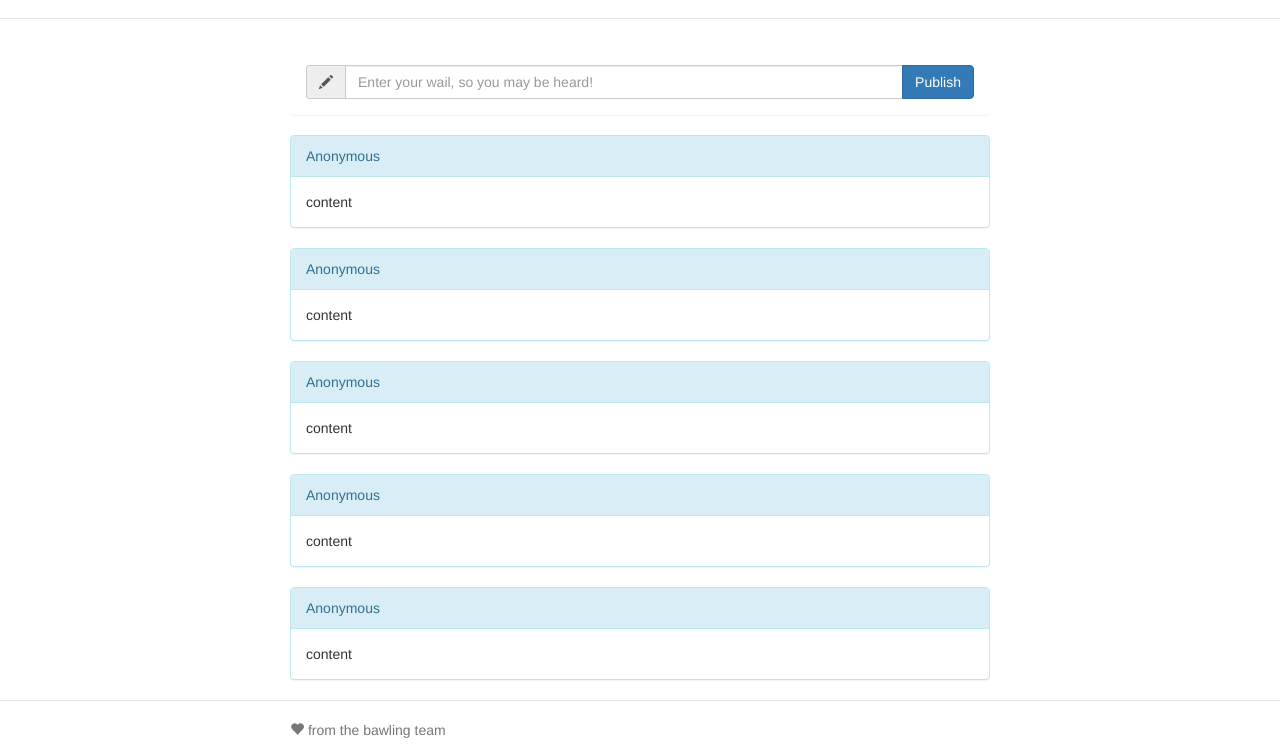
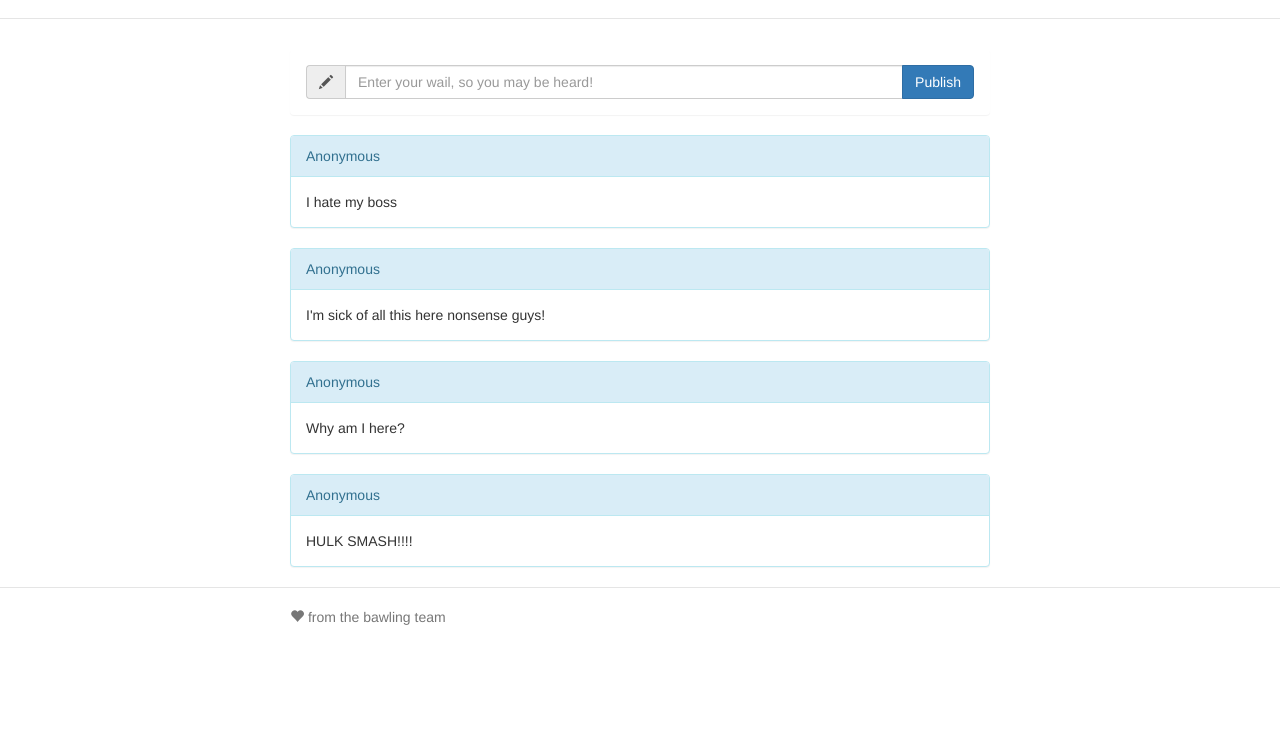
Before and after one commit to Modulus/WailerGui, a website: page app/index.html in a window 1280 px wide. Shown: the part 54-804 px from the top of the page. Drawn offline with nearby package versions, Linux system fonts and the light colour scheme; some packages are replaced by stand-ins of ours; files that its build step writes are made by us from their sources.

Commit message:
fake data added

```diff
--- a/app/scripts/controllers/main.js
+++ b/app/scripts/controllers/main.js
@@ -11,4 +11,9 @@ angular.module('wailerGuiApp')
   .controller('MainCtrl', function ($scope) {
     $scope.newWail = "";
     $scope.wails = [];
+
+    function init(){
+      $scope.wails = ["I hate my boss", "I'm sick of all this here nonsense guys!", "Why am I here?", "HULK SMASH!!!!"];
+    }
+    init();
   });
--- a/app/views/main.html
+++ b/app/views/main.html
@@ -12,29 +12,10 @@
   </div>
 </div>
 
-<div id="wails">
+<div id="wails" ng-repeat="wail in wails">
   <div class="panel panel-info">
     <div class="panel-heading">Anonymous</div>
-    <div class="panel-body">content</div>
-  </div>
-
-  <div class="panel panel-info">
-    <div class="panel-heading">Anonymous</div>
-    <div class="panel-body">content</div>
-  </div>
-
-  <div class="panel panel-info">
-    <div class="panel-heading">Anonymous</div>
-    <div class="panel-body">content</div>
-  </div>
-  <div class="panel panel-info">
-    <div class="panel-heading">Anonymous</div>
-    <div class="panel-body">content</div>
-  </div>
-
-  <div class="panel panel-info">
-    <div class="panel-heading">Anonymous</div>
-    <div class="panel-body">content</div>
+    <div class="panel-body">{{wail}}</div>
   </div>
 
 </div>
```
Also changed, not shown: test/spec/controllers/main.js (+1 -1 lines).
